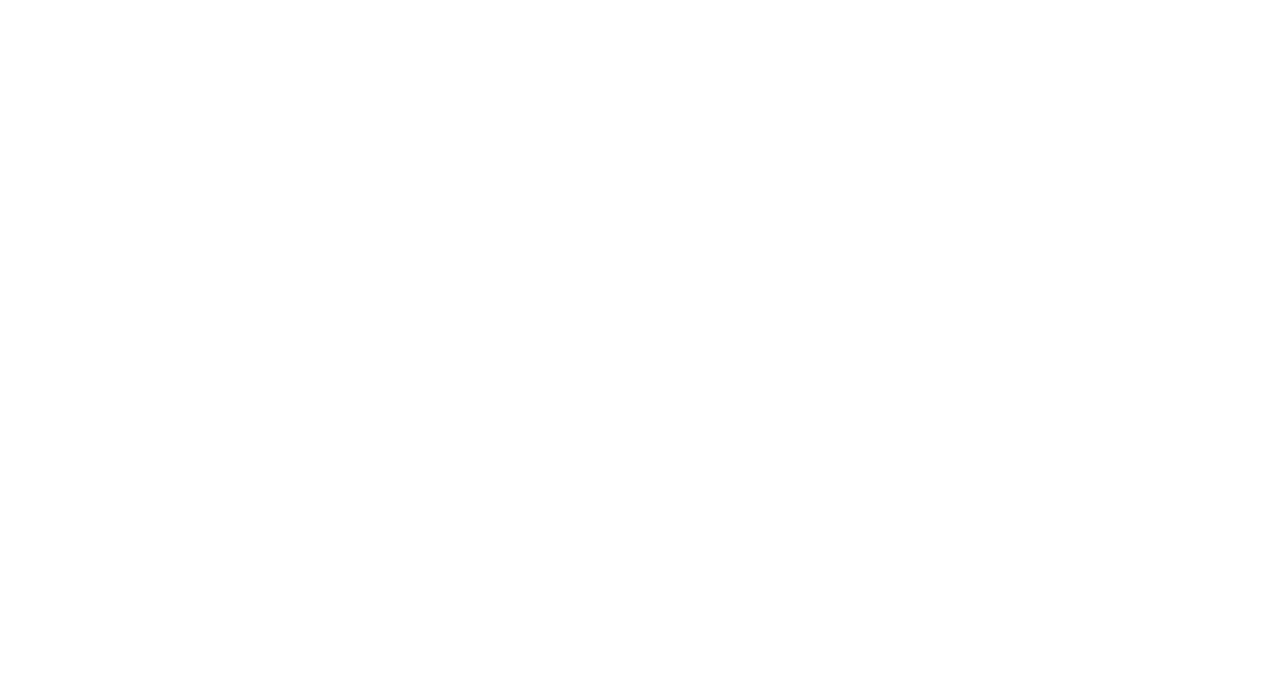
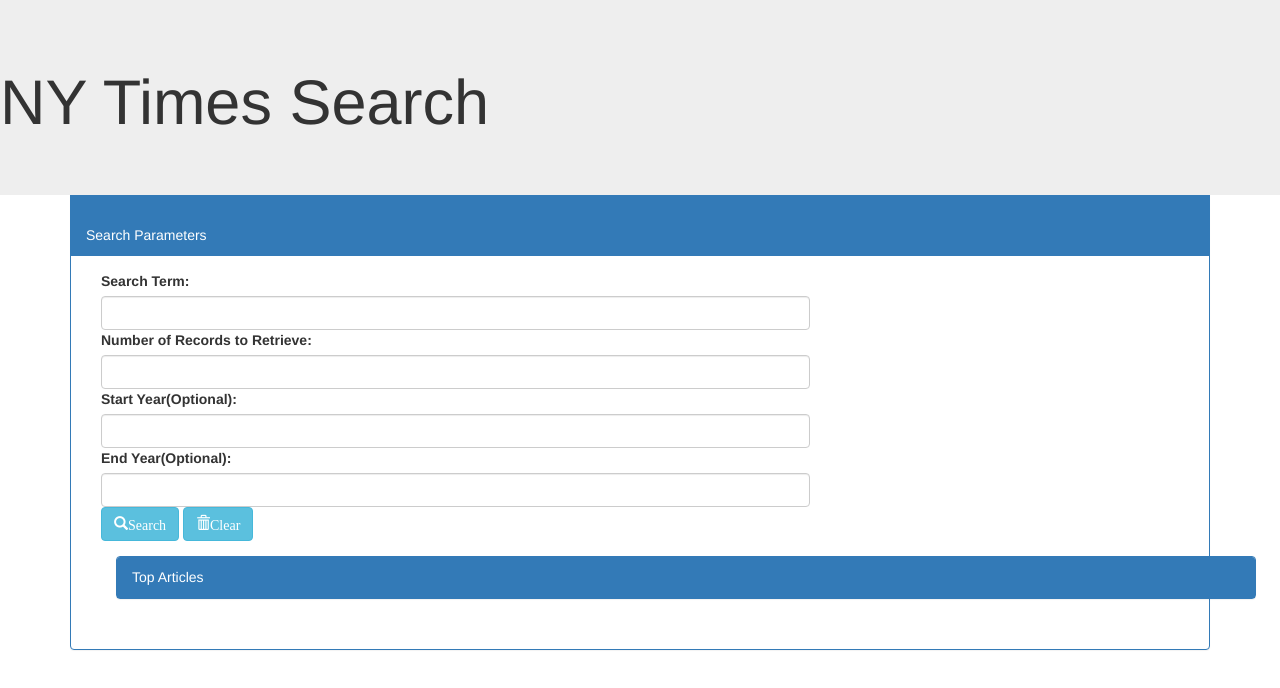
Before and after one commit to karinclimber/NY-Times-Search, a plain HTML site: page index.html in a window 1280 px wide. Drawn offline with nearby package versions, Linux system fonts and the light colour scheme.

Commit message:
updated html

```diff
--- a/index.html
+++ b/index.html
@@ -10,9 +10,59 @@
         <!--Style CSS-->
     <link rel="stylesheet" type="text/css" href="assets/css/style.css">
     <title>NY Times Search</title>
-
 </head>
 <body>
 
+    <div class="row">
+        <div class="col-lg-12 jumbotron">
+            <span class="glyphicons glyphicons-newspaper"></span>
+            <h1><span class="glyphicons glyphicons-newspaper">NY Times Search</span></h1>
+    </div>
+        <div class="container">
+        <div class="panel panel-primary">
+        <div class="panel-heading">Search Parameters </div>
+		<div class="panel-body">
+			<div class="col-lg-8">
+                    <div class="form-group">
+                        <label for="term">Search Term:</label>
+                <input type="text" class="form-control" id="term">
+				  <div class="form-group">
+                        <label for="records">Number of Records to Retrieve:</label>
+                <input type="text" class="form-control" id="records">
+                  <div class="form-group">
+                        <label for="start">Start Year(Optional):</label>
+                <input type="text" class="form-control" id="start">
+                  <div class="form-group">
+                        <label for="end">End Year(Optional):</label>
+                 <input type="text" class="form-control" id="end">
+                    <button type="search" class="btn btn-info">
+                        <span class="glyphicon glyphicon-search">Search</span>
+                             </button>
+                     <button type="clear" class="btn btn-info">
+                        <span class="glyphicon glyphicon-trash">Clear</span>
+                             </button>
+        </div>
+        <div class="col-lg-4">
+                  </div>
+                  </div>
+					 </div>
+
+        <div class="container">
+            <div class="panel panel-primary">
+                <div class="panel-heading">Top Articles</div>
+                <div class="col-lg-8">
+
+                </div>
+                <div class="col-lg-4">
+                </div>
+            </div>
+        </div>
+
+    <script src="https://cdnjs.cloudflare.com/ajax/libs/jquery/3.2.1/jquery.js"></script>
+    <!--Bootstrap JS-->
+<script src="https://maxcdn.bootstrapcdn.com/bootstrap/3.3.7/js/bootstrap.min.js" integrity="sha384-Tc5IQib027qvyjSMfHjOMaLkfuWVxZxUPnCJA7l2mCWNIpG9mGCD8wGNIcPD7Txa" crossorigin="anonymous"></script>
+    <!--My JS
+<script type="text/javascript" src="assets/javascript/search.js"></script>-->
+
 </body>
 </html>
```
